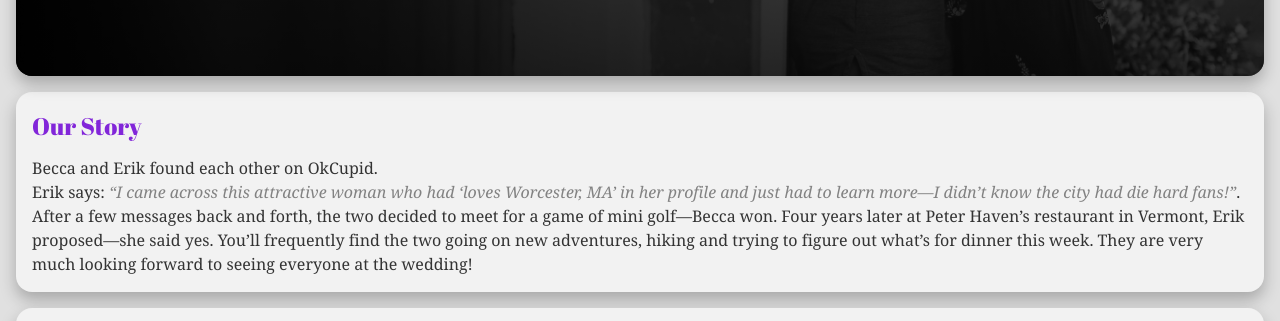
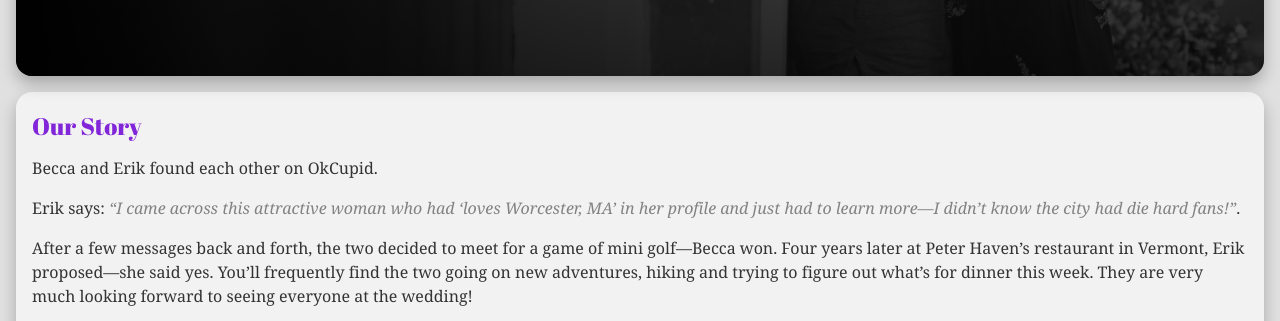
Before and after one commit to erikdrouhard/wedding-website, a Gatsby site: page / in a window 1280 px wide. Shown: the part 660-981 px from the top of the page. Built offline with nearby package versions, Linux system fonts and the light colour scheme; Gatsby itself is replaced by a stand-in of ours.

Commit message:
adding some margin

```diff
--- a/src/components/GlobalStyles.js
+++ b/src/components/GlobalStyles.js
@@ -104,6 +104,10 @@ h1, h2 {
   color: hsla(271deg, 70%, 50%, 1)
 }
 
+p {
+  margin-bottom: 1rem;
+}
+
 em,
 i {
   color: #828282;
```
